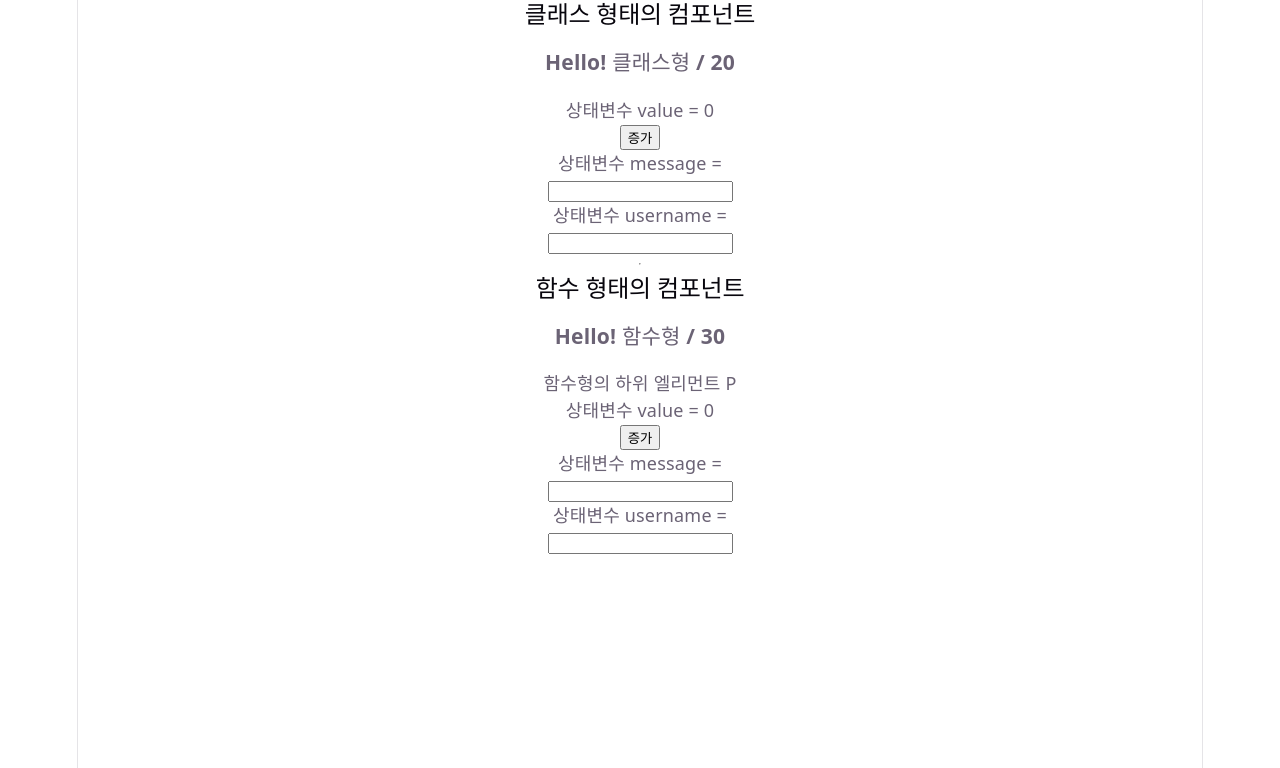
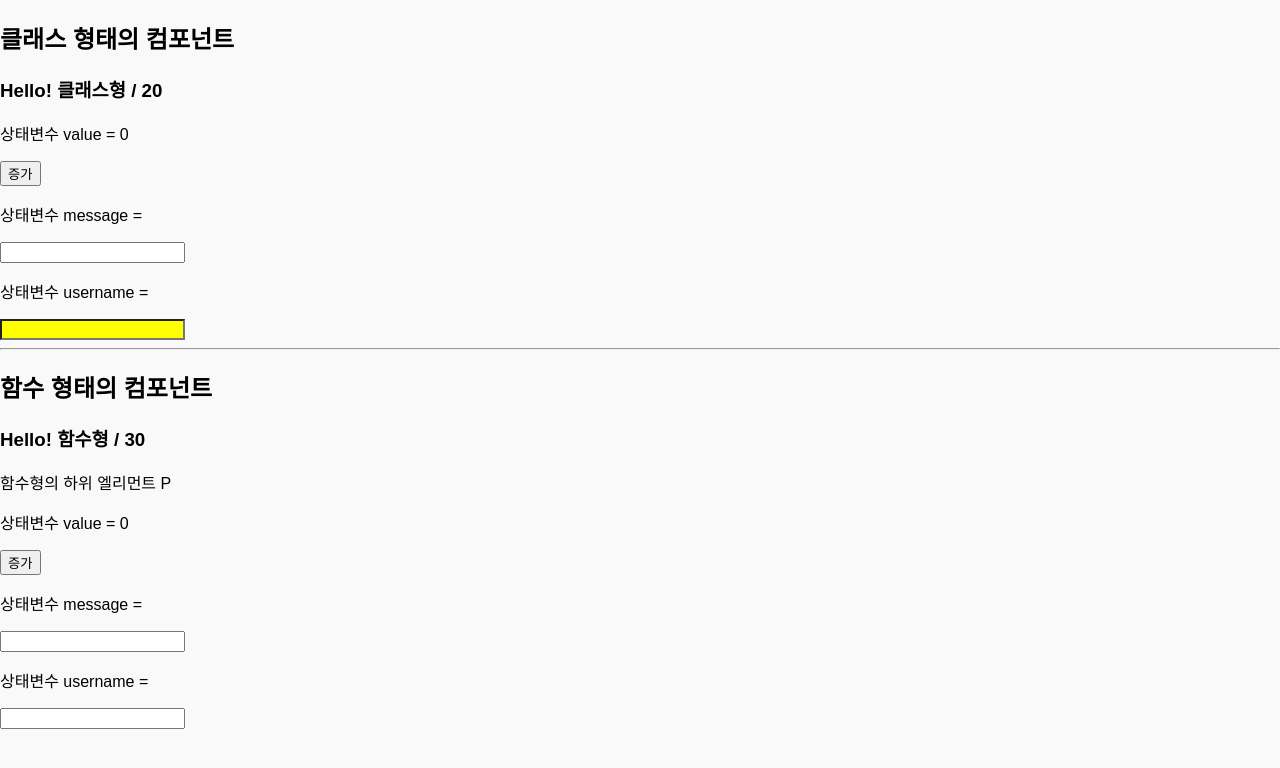
Before and after one commit to dong279/Html_Css_Javascript_ECMAScript_Project, a React (Vite) app in the folder todolist_react/: page / in a window 1280 px wide. Shown: the top 768 px of the page. Built offline with nearby package versions, Linux system fonts and the light colour scheme.

Commit message:
MyComponent.css add +import+Mycomponent update

```diff
--- /dev/null
+++ b/todolist_react/src/components/MyComponent.css
@@ -0,0 +1,7 @@
+.success {
+  background-color: aquamarine;
+}
+
+.failure {
+  background-color: yellow;
+}
--- a/todolist_react/src/components/MyComponent.jsx
+++ b/todolist_react/src/components/MyComponent.jsx
@@ -1,11 +1,12 @@
 import React, { Component } from "react";
-
+import "./MyComponent.css";
 class MyComponent extends Component {
   //상태객체
   state = {
     value: 0,
     message: "",
     username: "",
+    isValid: false,
   };
   // event handler 함수
   handleChange = (e) => {
@@ -16,6 +17,8 @@ class MyComponent extends Component {
     });
   };
 
+  handleEnter = (e) => {};
+
   //   handleChange2 = (e) => {
   //     this.setState({
   //       username: e.target.value,
@@ -24,8 +27,8 @@ class MyComponent extends Component {
   //Component 메서드 재정의
   render() {
     const { name, age } = this.props;
-    const { value, message, username } = this.state;
-    const { handleChange } = this;
+    const { value, message, username, isValid } = this.state;
+    const { handleChange, handleEnter } = this;
 
     return (
       <div>
@@ -45,10 +48,21 @@ class MyComponent extends Component {
         </button>
 
         <p>상태변수 message = {message}</p>
-        <input name="message" value={message} onChange={handleChange} />
+        <input
+          name="message"
+          value={message}
+          onChange={handleChange}
+          onKeyDown={handleEnter}
+        />
         <br />
         <p>상태변수 username = {username}</p>
-        <input name="username" value={username} onChange={handleChange} />
+        <input
+          name="username"
+          value={username}
+          onChange={handleChange}
+          className={isValid ? "success" : "failure"}
+          ref={(ref) => (this.myUsername = ref)}
+        />
       </div>
     );
   }
--- a/todolist_react/src/components/MyComponentFunc.jsx
+++ b/todolist_react/src/components/MyComponentFunc.jsx
@@ -14,6 +14,7 @@ const MyComponentFunc = ({ name, age, children }) => {
   //event handler 함수
   const handleChange = (e) => {
     setInputs({
+      ...inputs,
       [e.target.name]: e.target.value,
     });
   };
--- a/todolist_react/src/index.css
+++ b/todolist_react/src/index.css
@@ -1,111 +1,7 @@
-:root {
-  --text: #6b6375;
-  --text-h: #08060d;
-  --bg: #fff;
-  --border: #e5e4e7;
-  --code-bg: #f4f3ec;
-  --accent: #aa3bff;
-  --accent-bg: rgba(170, 59, 255, 0.1);
-  --accent-border: rgba(170, 59, 255, 0.5);
-  --social-bg: rgba(244, 243, 236, 0.5);
-  --shadow:
-    rgba(0, 0, 0, 0.1) 0 10px 15px -3px, rgba(0, 0, 0, 0.05) 0 4px 6px -2px;
-
-  --sans: system-ui, 'Segoe UI', Roboto, sans-serif;
-  --heading: system-ui, 'Segoe UI', Roboto, sans-serif;
-  --mono: ui-monospace, Consolas, monospace;
-
-  font: 18px/145% var(--sans);
-  letter-spacing: 0.18px;
-  color-scheme: light dark;
-  color: var(--text);
-  background: var(--bg);
-  font-synthesis: none;
-  text-rendering: optimizeLegibility;
-  -webkit-font-smoothing: antialiased;
-  -moz-osx-font-smoothing: grayscale;
-
-  @media (max-width: 1024px) {
-    font-size: 16px;
-  }
+body {
+  margin: 0 auto;
+  padding: 0;
+  align-items: center;
+  font-family: sans-serif;
+  background: #f9f9f9;
 }
-
-@media (prefers-color-scheme: dark) {
-  :root {
-    --text: #9ca3af;
-    --text-h: #f3f4f6;
-    --bg: #16171d;
-    --border: #2e303a;
-    --code-bg: #1f2028;
-    --accent: #c084fc;
-    --accent-bg: rgba(192, 132, 252, 0.15);
-    --accent-border: rgba(192, 132, 252, 0.5);
-    --social-bg: rgba(47, 48, 58, 0.5);
-    --shadow:
-      rgba(0, 0, 0, 0.4) 0 10px 15px -3px, rgba(0, 0, 0, 0.25) 0 4px 6px -2px;
-  }
-
-  #social .button-icon {
-    filter: invert(1) brightness(2);
-  }
-}
-
-body {
-  margin: 0;
-}
-
-#root {
-  width: 1126px;
-  max-width: 100%;
-  margin: 0 auto;
-  text-align: center;
-  border-inline: 1px solid var(--border);
-  min-height: 100svh;
-  display: flex;
-  flex-direction: column;
-  box-sizing: border-box;
-}
-
-h1,
-h2 {
-  font-family: var(--heading);
-  font-weight: 500;
-  color: var(--text-h);
-}
-
-h1 {
-  font-size: 56px;
-  letter-spacing: -1.68px;
-  margin: 32px 0;
-  @media (max-width: 1024px) {
-    font-size: 36px;
-    margin: 20px 0;
-  }
-}
-h2 {
-  font-size: 24px;
-  line-height: 118%;
-  letter-spacing: -0.24px;
-  margin: 0 0 8px;
-  @media (max-width: 1024px) {
-    font-size: 20px;
-  }
-}
-p {
-  margin: 0;
-}
-
-code,
-.counter {
-  font-family: var(--mono);
-  display: inline-flex;
-  border-radius: 4px;
-  color: var(--text-h);
-}
-
-code {
-  font-size: 15px;
-  line-height: 135%;
-  padding: 4px 8px;
-  background: var(--code-bg);
-}
```
